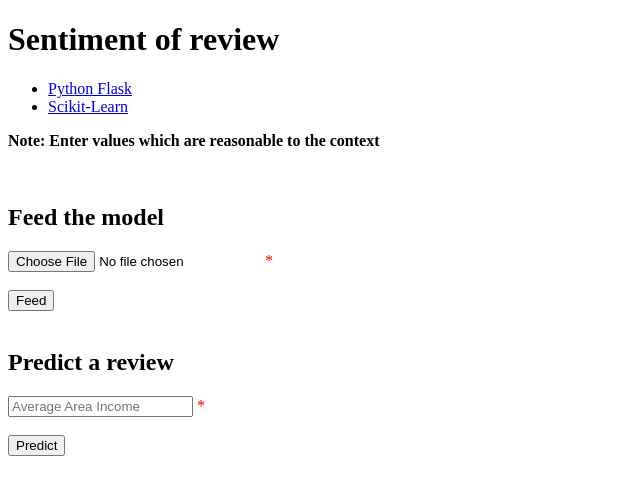
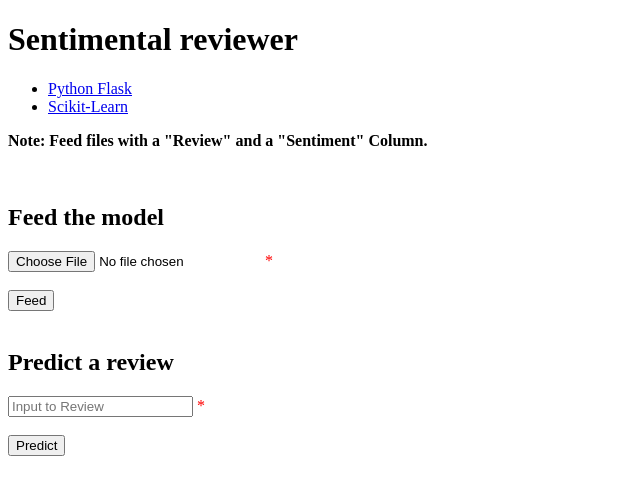
Before and after one commit to TsawadaTsuna/NLPMLDeployment, a Flask app: template template/index2.html in a window 1280 px wide. Shown: the top 495 px of the page, without its empty margins (0-640 px from the left). Run offline with Flask 2, Linux system fonts and the light colour scheme; the template is opened without the code that fills it, so the values that code supplies are empty; parts of the project's set-up code (start-up, migrations or seed data) failed here and were passed over.

Commit message:
Update index2.html
Improves ux

```diff
--- a/template/index2.html
+++ b/template/index2.html
@@ -7,7 +7,7 @@
     <body>
         <!---Initialize structure of Title and house picture--->
         <div class = "title">
-            <h1>Sentiment of review</h1>
+            <h1>Sentimental reviewer</h1>
         </div>
         <!---Links/buttons to other websites--->
         <div id = "menu-outer">
@@ -24,7 +24,7 @@
             <div class = "container">
                 <div class = "intro">
                     <b>
-                        <p class = "Note"><b>Note: Enter values which are reasonable to the context</b></p>
+                        <p class = "Note"><b>Note: Feed files with a "Review" and a "Sentiment" Column.</b></p>
                     </b>
                 </div>
                 <br>
@@ -41,7 +41,7 @@
                 <h2>Predict a review</h2>
                 <!---Initialize form structure and inputs, set method to "POST"--->
                 <form action = "{{url_for('predict')}}" method = "post" class = "info" >
-                    <input type="text" id="name" name="Average Income of Area" placeholder="Average Area Income" required="required"/><span style="color:red"> * </span>
+                    <input type="text" id="name" name="Average Income of Area" placeholder="Input to Review" required="required"/><span style="color:red"> * </span>
                     <br>
                     <br>
                     <button type="submit" class="btn">Predict</button>
```
